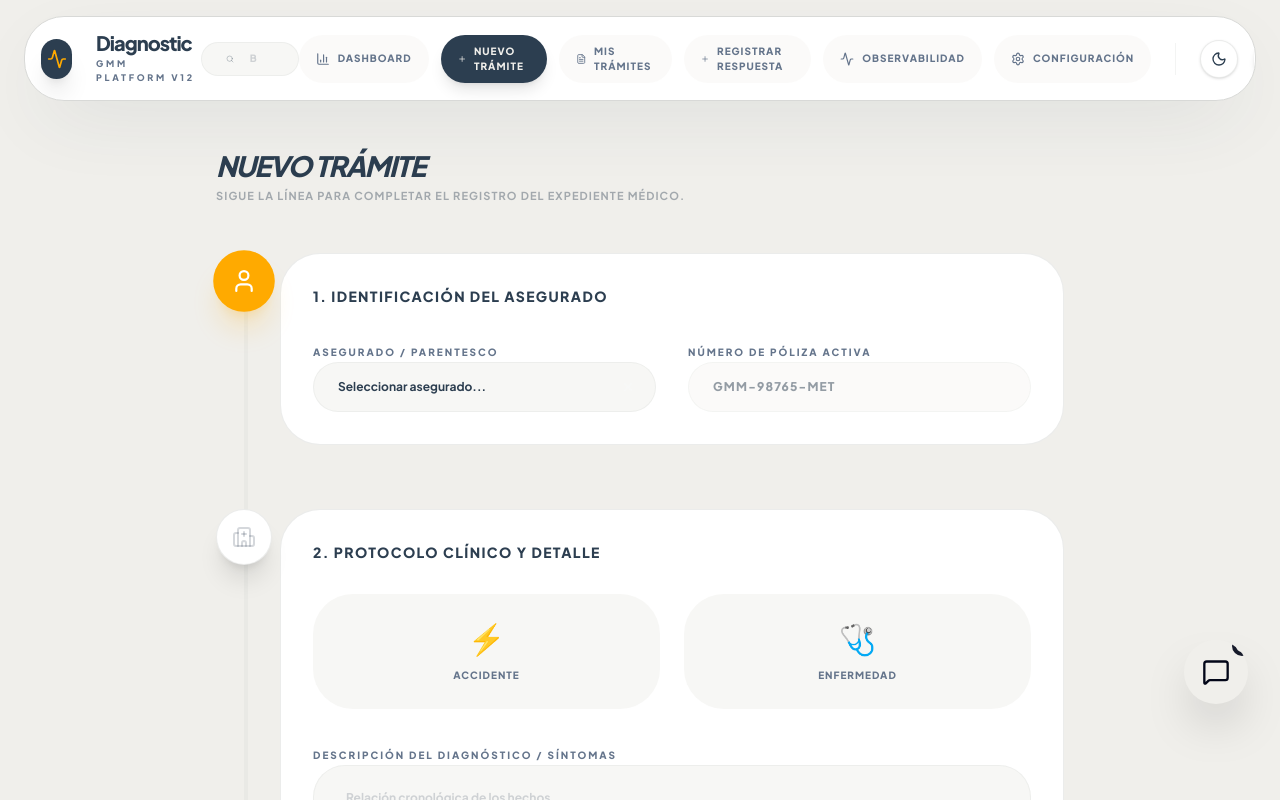
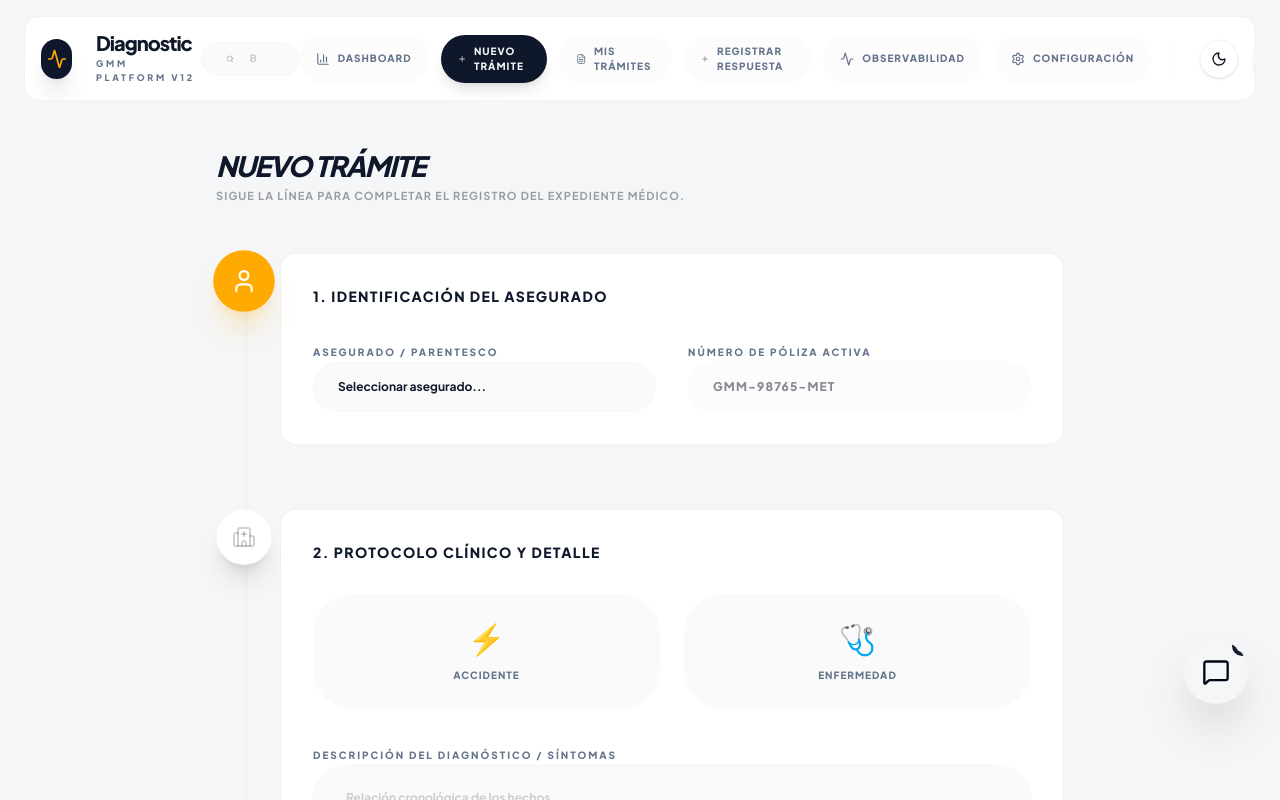
Before and after one commit to pedroadolf/Gastos-medicos, a Next.js app in the folder apps/web/: page /nuevo-tramite in a window 1280 px wide. Shown: the top 800 px of the page. Built offline with nearby package versions, Linux system fonts and the light colour scheme.

Commit message:
design: implement strict minimalist design system for dashboard

```diff
--- a/apps/web/src/app/globals.css
+++ b/apps/web/src/app/globals.css
@@ -21,41 +21,42 @@
 :root {
   /* GMM Mandatory Palette - Serenidad Digital 2026 */
   --gmm-white: #FFFFFF;
-  --gmm-accent: #FFAA00;
-  --gmm-accent-tidal: #64B5F6; /* Tidal Foam */
-  --gmm-text: #2C3E50;         /* Baltic Sea */
-  --gmm-border: #D8D9D7;
-  --gmm-danger: #B22B21;
+  --gmm-accent: #2563EB;
+  --gmm-accent-tidal: #3B82F6;
+  --gmm-text: #0F172A;
+  --gmm-border: rgba(0, 0, 0, 0.05);
+  --gmm-danger: #EF4444;
+  --gmm-success: #22C55E;
+  --gmm-warning: #F59E0B;
 
   /* Light Theme - Gallery Neutral */
-  --gmm-bg: #F0EFEB; /* Cloud Dancer */
-  --gmm-card: #ffffff;
-  --gmm-text-muted: #64748b;
-  --gmm-border: #d8d9d7;
-  --gmm-shadow: 0 10px 40px -10px rgba(44, 62, 80, 0.08);
-  --gmm-shadow-premium: 0 25px 80px -20px rgba(44, 62, 80, 0.12);
-  --gmm-texture: radial-gradient(#d1ccc0 0.5px, transparent 0.5px);
-  --gmm-texture-size: 24px 24px;
+  --gmm-bg: #F5F6F7;
+  --gmm-card: #FFFFFF;
+  --gmm-text-muted: #64748B;
+  --gmm-shadow: none;
+  --gmm-shadow-premium: none;
+  --gmm-texture: none;
+  --gmm-texture-size: none;
 }
 
 [data-theme='dark'] {
-  --gmm-bg: #121212;
-  --gmm-card: #1e1e1e;
-  --gmm-text: #f8fafc;
-  --gmm-text-muted: #94a3b8;
-  --gmm-border: #2d2d2d;
-  --gmm-shadow: 0 20px 40px -10px rgba(0, 0, 0, 0.5);
-  --gmm-texture: linear-gradient(45deg, rgba(100, 181, 246, 0.02) 25%, transparent 25%);
-  --gmm-texture-size: 60px 60px;
+  --gmm-bg: #0F172A;
+  --gmm-card: #1E293B;
+  --gmm-text: #F8FAFC;
+  --gmm-text-muted: #94A3B8;
+  --gmm-border: rgba(255, 255, 255, 0.05);
+  --gmm-shadow: none;
+  --gmm-texture: none;
+  --gmm-texture-size: none;
 }
 
 .gmm-card-premium {
   background-color: var(--gmm-card);
   color: var(--gmm-text);
   border: 1px solid var(--gmm-border);
-  box-shadow: var(--gmm-shadow-premium);
-  border-radius: 40px;
-  backdrop-filter: blur(20px);
+  box-shadow: none;
+  border-radius: 16px;
+  backdrop-filter: none;
 }
 
 
@@ -75,19 +76,19 @@
 
   /* GMM Pill Card — Ultra-rounded "Sticker" style */
   .gmm-pill-card {
-    @apply bg-gmm-card border border-gmm-border/50 rounded-[40px] p-8 shadow-2xl transition-all duration-500 hover:scale-[1.01];
-    box-shadow: 0 20px 40px -15px var(--gmm-shadow);
+    @apply bg-gmm-card border border-gmm-border rounded-[16px] p-8 transition-all duration-300;
+    box-shadow: none;
   }
 
   /* The Central Timeline Line backbone */
   .timeline-line {
-    @apply absolute left-1/2 -translate-x-1/2 top-0 bottom-0 w-[2.5px] bg-gmm-text/10 -z-10 opacity-50;
+    @apply absolute left-1/2 -translate-x-1/2 top-0 bottom-0 w-[2.5px] bg-gmm-border -z-10;
   }
 
   /* GMM Header Nav — Pill style with separation */
   .gmm-header-nav {
-    @apply bg-gmm-card/80 backdrop-blur-xl border border-gmm-border/50 rounded-[24px] px-8 py-4 shadow-xl;
-    box-shadow: 0 10px 30px -10px var(--gmm-shadow);
+    @apply bg-gmm-card border border-gmm-border rounded-[16px] px-8 py-4;
+    box-shadow: none;
   }
 
   /* Custom scrollbar */
--- a/apps/web/src/components/dashboard/GlobalPolicyCard.tsx
+++ b/apps/web/src/components/dashboard/GlobalPolicyCard.tsx
@@ -11,14 +11,11 @@ interface GlobalPolicyCardProps {
 export function GlobalPolicyCard({ totalSum, consumedSum, policyNumber }: GlobalPolicyCardProps) {
   return (
     <div className="gmm-card-premium relative overflow-hidden group">
-      {/* Background Decals */}
-      <div className="absolute top-0 right-0 p-6 opacity-[0.03] group-hover:scale-110 transition-transform duration-700 pointer-events-none">
-        <Shield size={180} />
-      </div>
+      {/* Removed background decals for cleaner UI */}
 
       <div className="flex flex-col lg:flex-row border-b border-gmm-text/5">
         {/* Left Panel: Primary Policy */}
-        <div className="flex-1 p-8 lg:p-10 lg:border-r border-gmm-text/5">
+        <div className="flex-1 p-8 lg:p-10 lg:border-r border-gmm-border">
           <div className="flex items-center gap-3 mb-6">
             <h2 className="text-[12px] font-black uppercase tracking-[0.2em] text-gmm-text">
               Póliza Principal — MetLife GMM Colectivo
@@ -64,48 +61,45 @@ export function GlobalPolicyCard({ totalSum, consumedSum, policyNumber }: Global
         </div>
 
         {/* Right Panel: Excess Policy */}
-        <div className="lg:w-[400px] bg-blue-50/50 dark:bg-blue-900/10 p-8 lg:p-10 relative">
-          <div className="absolute top-0 right-0 p-6 opacity-[0.05] pointer-events-none">
-            <ShieldAlert size={120} />
-          </div>
+        <div className="lg:w-[400px] bg-gmm-bg p-8 lg:p-10 relative">
 
           <div className="flex items-center gap-3 mb-6 relative z-10">
-            <h2 className="text-[12px] font-black uppercase tracking-[0.2em] text-blue-900 dark:text-blue-400">
+            <h2 className="text-[12px] font-black uppercase tracking-[0.2em] text-gmm-text">
               Póliza de Excesos — Aplica por Siniestro
             </h2>
           </div>
 
           <div className="space-y-4 relative z-10">
-            <div className="grid grid-cols-1 gap-y-4">
+             <div className="grid grid-cols-1 gap-y-4">
                <div>
-                 <p className="text-[9px] font-bold text-blue-800/60 dark:text-blue-400/60 uppercase tracking-widest mb-1">No. de Póliza</p>
-                 <p className="text-[14px] font-black text-blue-950 dark:text-blue-300">M172 1011</p>
+                 <p className="text-[9px] font-bold text-gmm-text-muted uppercase tracking-widest mb-1">No. de Póliza</p>
+                 <p className="text-[14px] font-black text-gmm-text">M172 1011</p>
                </div>
                <div className="grid grid-cols-2 gap-4">
                   <div>
-                    <p className="text-[9px] font-bold text-blue-800/60 dark:text-blue-400/60 uppercase tracking-widest mb-1">Inicio Vigencia</p>
-                    <p className="text-[12px] font-black text-blue-950 dark:text-blue-300">1 Oct 2025</p>
+                    <p className="text-[9px] font-bold text-gmm-text-muted uppercase tracking-widest mb-1">Inicio Vigencia</p>
+                    <p className="text-[12px] font-black text-gmm-text">1 Oct 2025</p>
                   </div>
                   <div>
-                    <p className="text-[9px] font-bold text-blue-800/60 dark:text-blue-400/60 uppercase tracking-widest mb-1">Suma Asegurada</p>
-                    <p className="text-[12px] font-black text-blue-950 dark:text-blue-300">Sin límite</p>
+                    <p className="text-[9px] font-bold text-gmm-text-muted uppercase tracking-widest mb-1">Suma Asegurada</p>
+                    <p className="text-[12px] font-black text-gmm-text">Sin límite</p>
                   </div>
                </div>
                <div className="grid grid-cols-2 gap-4">
                   <div>
-                    <p className="text-[9px] font-bold text-blue-800/60 dark:text-blue-400/60 uppercase tracking-widest mb-1">Deducible Excesos</p>
-                    <p className="text-[12px] font-black text-blue-950 dark:text-blue-300">$2,000,000 MXN</p>
+                    <p className="text-[9px] font-bold text-gmm-text-muted uppercase tracking-widest mb-1">Deducible Excesos</p>
+                    <p className="text-[12px] font-black text-gmm-text">$2,000,000 MXN</p>
                   </div>
                   <div>
-                    <p className="text-[9px] font-bold text-blue-800/60 dark:text-blue-400/60 uppercase tracking-widest mb-1">Coaseguro Excesos</p>
-                    <p className="text-[12px] font-black text-blue-950 dark:text-blue-300">10%</p>
+                    <p className="text-[9px] font-bold text-gmm-text-muted uppercase tracking-widest mb-1">Coaseguro Excesos</p>
+                    <p className="text-[12px] font-black text-gmm-text">10%</p>
                   </div>
                </div>
             </div>
 
-            <div className="mt-6 p-4 bg-white/60 dark:bg-black/20 rounded-xl border border-blue-100 dark:border-white/5">
-              <p className="text-[10px] leading-relaxed font-bold text-blue-900/80 dark:text-blue-200/80">
-                La póliza de excesos entra en vigor cuando el gasto acumulado de un mismo siniestro supera <strong className="text-blue-950 dark:text-blue-100">$2,000,000</strong>. A partir de ese punto cubre el excedente con 10% de coaseguro.
+            <div className="mt-6 p-4 bg-gmm-card rounded-[16px] border border-gmm-border">
+              <p className="text-[10px] leading-relaxed font-bold text-gmm-text-muted">
+                La póliza de excesos entra en vigor cuando el gasto acumulado de un mismo siniestro supera <strong className="text-gmm-text">$2,000,000</strong>. A partir de ese punto cubre el excedente con 10% de coaseguro.
               </p>
             </div>
           </div>
@@ -113,9 +107,9 @@ export function GlobalPolicyCard({ totalSum, consumedSum, policyNumber }: Global
       </div>
 
       {/* Footer KPI Cards */}
-      <div className="grid grid-cols-2 lg:grid-cols-4 divide-y lg:divide-y-0 lg:divide-x divide-gmm-text/5 bg-gmm-bg/50">
+      <div className="grid grid-cols-2 lg:grid-cols-4 divide-y lg:divide-y-0 lg:divide-x divide-gmm-border bg-gmm-bg">
         <div className="p-6 flex items-center gap-4">
-           <div className="w-10 h-10 rounded-full bg-gmm-text/5 flex items-center justify-center shrink-0">
+           <div className="w-10 h-10 rounded-[16px] bg-gmm-card border border-gmm-border flex items-center justify-center shrink-0">
              <Users size={16} className="text-gmm-text" />
            </div>
            <div>
@@ -124,7 +118,7 @@ export function GlobalPolicyCard({ totalSum, consumedSum, policyNumber }: Global
            </div>
         </div>
         <div className="p-6 flex items-center gap-4">
-           <div className="w-10 h-10 rounded-full bg-gmm-danger/10 flex items-center justify-center shrink-0">
+           <div className="w-10 h-10 rounded-[16px] bg-gmm-card border border-gmm-border flex items-center justify-center shrink-0">
              <FolderOpen size={16} className="text-gmm-danger" />
            </div>
            <div>
@@ -133,7 +127,7 @@ export function GlobalPolicyCard({ totalSum, consumedSum, policyNumber }: Global
            </div>
         </div>
         <div className="p-6 flex items-center gap-4">
-           <div className="w-10 h-10 rounded-full bg-gmm-accent/10 flex items-center justify-center shrink-0">
+           <div className="w-10 h-10 rounded-[16px] bg-gmm-card border border-gmm-border flex items-center justify-center shrink-0">
              <DollarSign size={16} className="text-gmm-accent" />
            </div>
            <div>
@@ -142,8 +136,8 @@ export function GlobalPolicyCard({ totalSum, consumedSum, policyNumber }: Global
            </div>
         </div>
         <div className="p-6 flex items-center gap-4">
-           <div className="w-10 h-10 rounded-full bg-blue-500/10 flex items-center justify-center shrink-0">
-             <Activity size={16} className="text-blue-500" />
+           <div className="w-10 h-10 rounded-[16px] bg-gmm-card border border-gmm-border flex items-center justify-center shrink-0">
+             <Activity size={16} className="text-gmm-text" />
            </div>
            <div>
              <p className="text-[9px] font-bold text-gmm-text-muted uppercase tracking-widest mb-1">Excesos Activos</p>
```
Also changed, not shown: apps/web/src/app/(auth)/dashboard/page.tsx (+9 -10 lines), apps/web/src/components/dashboard/ClaimsKanban.tsx (+4 -4 lines), apps/web/src/components/dashboard/EventMonitorCard.tsx (+11 -11 lines).
